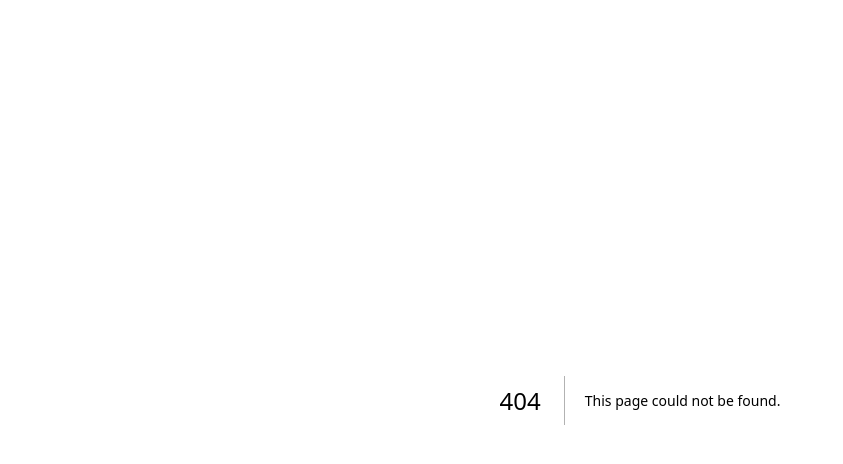
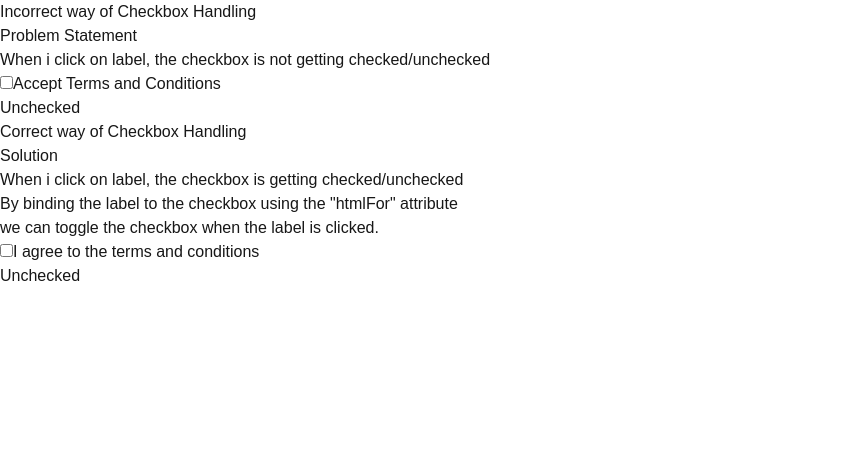
Before and after one commit to rtemre/learn-react, a Next.js app: page /checkbox-handling in a window 1280 px wide. Before the commit this address had no page. Shown: the top 464 px of the page, without its empty margins (0-843 px from the left). Built offline with nearby package versions, Linux system fonts and the light colour scheme.

Commit message:
feat: Add /checkbox-handling

```diff
--- /dev/null
+++ b/app/checkbox-handling/page.tsx
@@ -0,0 +1,77 @@
+"use client";
+import { useState } from "react";
+
+//  Problem Statement
+
+// When i click on label, the checkbox is not getting checked/unchecked
+const IncorrectCheckboxHandling = () => {
+  const [checked, setChecked] = useState(false);
+  const handleChange = () => setChecked(!checked);
+
+  return (
+    <div>
+      <h1>Incorrect way of Checkbox Handling </h1>
+      <div>
+        <h3>Problem Statement</h3>
+        <p>
+          When i click on label, the checkbox is not getting checked/unchecked
+        </p>
+      </div>
+      <input
+        type="checkbox"
+        checked={checked}
+        onChange={handleChange}
+        value={"terms"}
+      />
+      <span>Accept Terms and Conditions</span>
+      <p>{checked ? "Checked" : "Unchecked"}</p>
+    </div>
+  );
+};
+
+// Solution
+
+// When i click on label, the checkbox is getting checked/unchecked
+// By binding the label to the checkbox using the "htmlFor" attribute
+// we can toggle the checkbox when the label is clicked.
+
+const CorrectCheckboxHandling = () => {
+  const [checked, setChecked] = useState(false);
+  const handleChange = () => setChecked(!checked);
+
+  return (
+    <div>
+      <h1>Correct way of Checkbox Handling </h1>
+      <div>
+        <h3>Solution</h3>
+        <ul>
+          When i click on label, the checkbox is getting checked/unchecked
+          <li>
+            By binding the label to the checkbox using the &quot;htmlFor&quot;
+            attribute
+          </li>
+          <li>we can toggle the checkbox when the label is clicked.</li>
+        </ul>
+      </div>
+      <input
+        type="checkbox"
+        checked={checked}
+        onChange={handleChange}
+        value={"terms"}
+        id="terms"
+      />
+      <label htmlFor="terms">I agree to the terms and conditions</label>
+      <p>{checked ? "Checked" : "Unchecked"}</p>
+    </div>
+  );
+};
+
+const CheckboxHandlingPage = () => {
+  return (
+    <div className="container">
+      <IncorrectCheckboxHandling />
+      <CorrectCheckboxHandling />
+    </div>
+  );
+};
+export default CheckboxHandlingPage;
```
